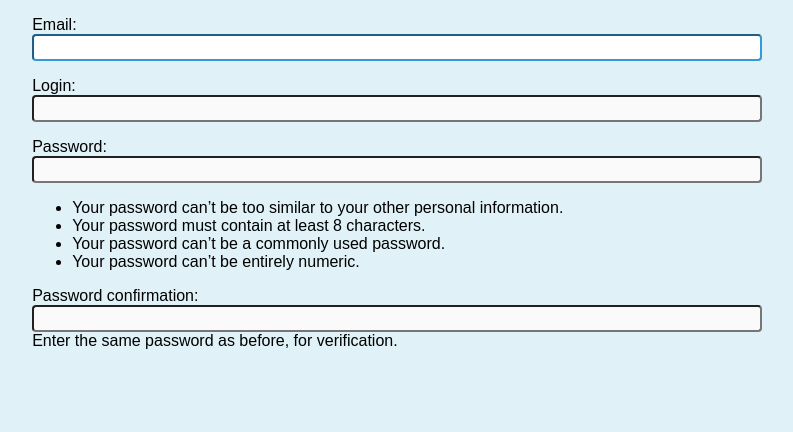
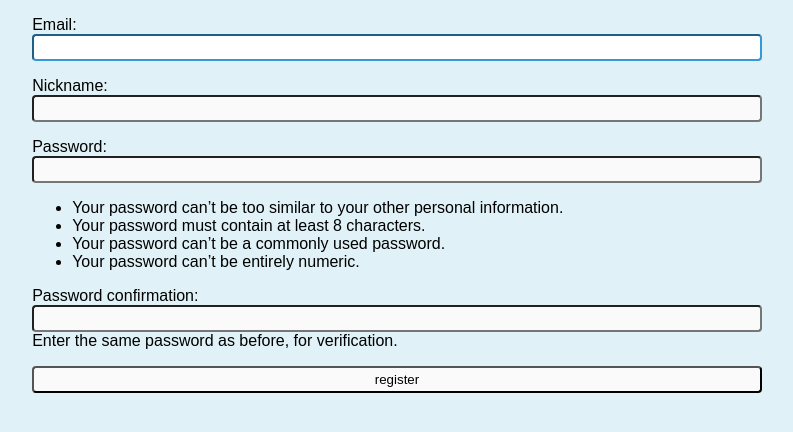
Before and after one commit to chkrsk/mathtrainer, a Django app: page /user/register/ in a window 1280 px wide. Shown: the top 432 px of the page, without its empty margins (243-1036 px from the left). Run offline with Django 4.2, Linux system fonts and the light colour scheme; some web fonts are replaced.

Commit message:
added login to the page

```diff
--- a/templates/pages/user_register.html
+++ b/templates/pages/user_register.html
@@ -6,6 +6,7 @@
     {% csrf_token %}
 
     {{ form.as_p }}
+    <input type="submit" value="register">
 </form>
 
 {% endblock content %}
--- a/user/forms.py
+++ b/user/forms.py
@@ -1,10 +1,16 @@
 from django import forms
 from .models import CustomUser
-from django.contrib.auth.forms import UserCreationForm
+from django.contrib.auth.forms import UserCreationForm, AuthenticationForm
+from django.forms.widgets import PasswordInput, EmailInput
 
 class CustomUserForm(UserCreationForm):
 
     class Meta:
 
         model = CustomUser
-        fields = ['email', 'login', 'password1', 'password2']
+        fields = ['email', 'nickname', 'password1', 'password2']
+
+class LoginForm(AuthenticationForm):
+
+    username = forms.EmailField(widget=EmailInput(), required=True)
+    password = forms.CharField(widget=PasswordInput(), required=True)
--- a/user/models.py
+++ b/user/models.py
@@ -11,12 +11,6 @@ class CustomUserManager(BaseUserManager):
         if self.model.objects.filter(email=email).exists():
             raise ValueError("This email is already taken!")
         email = self.normalize_email(email)
-
-        # blocks of login validate
-        if "login" not in extra_fields or not extra_fields["login"]:
-            raise ValueError("The user must have a login!")
-        if self.model.objects.filter(login=extra_fields["login"]).exists():
-            raise ValueError("This login is already taken!")
 
         user = self.model(email=email, **extra_fields)
         user.set_password(password)
@@ -38,7 +32,7 @@ class CustomUserManager(BaseUserManager):
 
 class CustomUser(AbstractBaseUser, PermissionsMixin):
     email = models.EmailField(unique=True)
-    login = models.CharField(max_length=50, unique=True)
+    nickname = models.CharField(unique=True, max_length=50)
 
     number_of_sessions = models.IntegerField(default=0)
 
@@ -51,7 +45,7 @@ class CustomUser(AbstractBaseUser, PermissionsMixin):
     objects = CustomUserManager()
 
     USERNAME_FIELD = "email"
-    REQUIRED_FIELDS = ["login"]
+    REQUIRED_FIELDS = []
 
     def __str__(self):
         return self.email
--- a/user/urls.py
+++ b/user/urls.py
@@ -3,6 +3,6 @@ from . import views
 
 urlpatterns = [
     path('register/', views.register, name='register'),
-    path('login/', views.login, name='login'),
+    path('login/', views.user_login, name='login'),
     path('panel/', views.panel, name='panel'),
 ]
--- a/user/views.py
+++ b/user/views.py
@@ -1,5 +1,6 @@
 from django.shortcuts import render, redirect
-from .forms import CustomUserForm
+from .forms import CustomUserForm, LoginForm
+from django.contrib.auth import login, authenticate
 
 # Create your views here.
 
@@ -22,9 +23,25 @@ def register(request):
 
     return render(request, 'pages/user_register.html', context)
 
-def login(request):
+def user_login(request):
 
-    return render(request, 'pages/user_login.html')
+    if request.method == 'POST':
+
+        form = LoginForm(request, data=request.POST)
+        if form.is_valid():
+            email = form.cleaned_data['username']
+            password = form.cleaned_data['password']
+
+            user = authenticate(request, email=email, password=password)
+            if user is not None:
+                login(request, user)
+                return redirect('panel')
+
+    form = LoginForm()
+
+    context = {'form': form}
+
+    return render(request, 'pages/user_login.html', context)
 
 def panel(request):
 
```
Also changed, not shown: templates/pages/user_login.html (+11 -0 lines), user/migrations/0002_rename_login_customuser_nickname.py (added).
